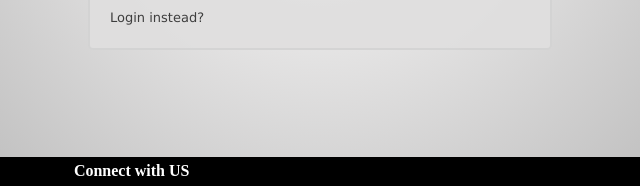
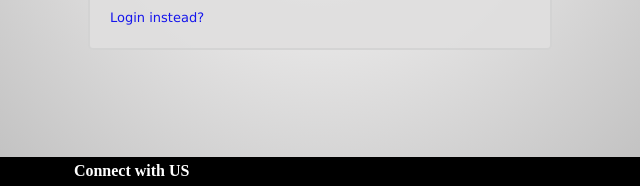
Before and after one commit to kashishG58/amazon-clone, a plain HTML site: page sign-in.html in a window 1280 px wide. Shown: the part 561-747 px from the top of the page, 320-960 px from the left. Drawn offline with nearby package versions, Linux system fonts and the light colour scheme.

Commit message:
Add files via upload

```diff
--- a/sign-in.html
+++ b/sign-in.html
@@ -48,7 +48,7 @@
 
     <input type="submit" value="sign-up">
         </form>
-        <p style="color: rgba(0, 0, 0, 0.8); font-size: small;">Login instead?</p>
+        <p style="color: rgba(0, 0, 0, 0.8); font-size: small;"><a href="login-sign in.html">Login instead?</a></p>
     </div>
     <br><br><br><br>
     <footer>
```
